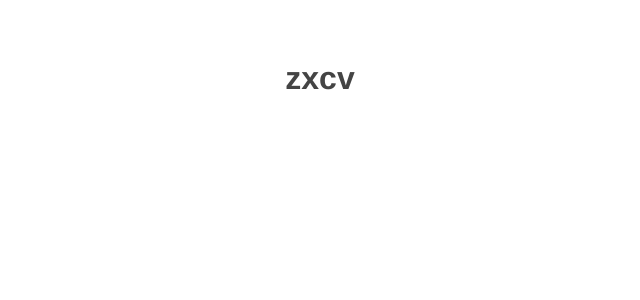
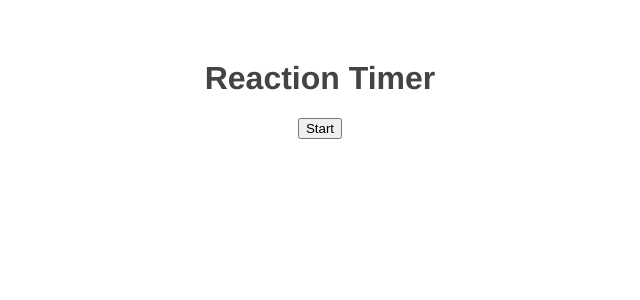
Before and after one commit to jhonpabz/vue-3-test, a Vue app in the folder reaction-timer/: page / in a window 1280 px wide. Shown: the top 300 px of the page, without its empty margins (320-960 px from the left). Built offline with nearby package versions, Linux system fonts and the light colour scheme.

Commit message:
Update app.

```diff
--- a/reaction-timer/src/App.vue
+++ b/reaction-timer/src/App.vue
@@ -1,5 +1,6 @@
 <template>
-<h1>zxcv</h1>
+<h1>Reaction Timer</h1>
+<button @click="start">Start</button>
 </template>
 
 <script>
@@ -7,8 +8,18 @@
 
 export default {
   name: 'App',
-  components: {
-
+  components: {},
+  data () {
+    return {
+      isPlaying: false,
+      delay: null
+    }
+  },
+  methods: {
+    start () {
+      this.delay = 2000 + Math.random() + 5000
+      this.isPlaying = true
+    }
   }
 }
 </script>
```
